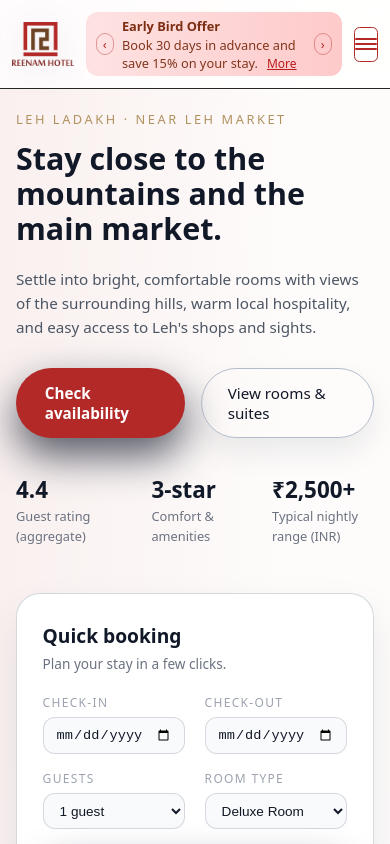
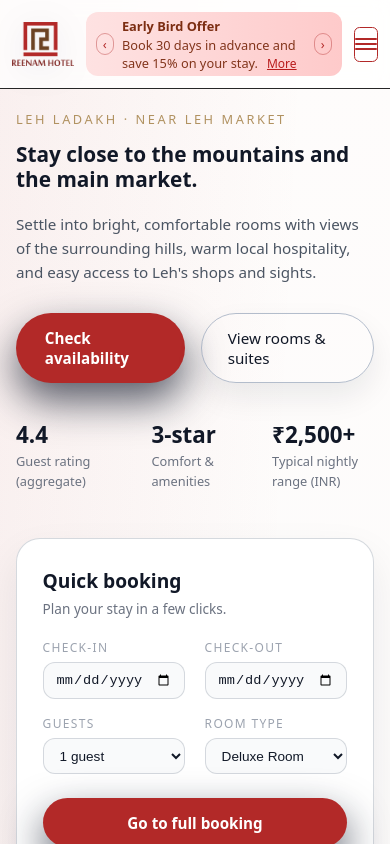
Before and after one commit to mukeshsingh1306/ReenamHotel, an Angular app in the folder reenam-hotel/: page / in a window 390 px wide. Shown: the top 844 px of the page. Built offline with nearby package versions, Linux system fonts and the light colour scheme.

Commit message:
Reduce mobile hero heading size

```diff
--- a/reenam-hotel/src/app/pages/home/home.scss
+++ b/reenam-hotel/src/app/pages/home/home.scss
@@ -442,6 +442,11 @@
 }
 
 @media (max-width: 640px) {
+	.hero-content h1 {
+		font-size: 1.3rem;
+		line-height: 1.2;
+	}
+
 	.home-rooms-grid {
 		grid-template-columns: minmax(0, 1fr);
 	}
```
